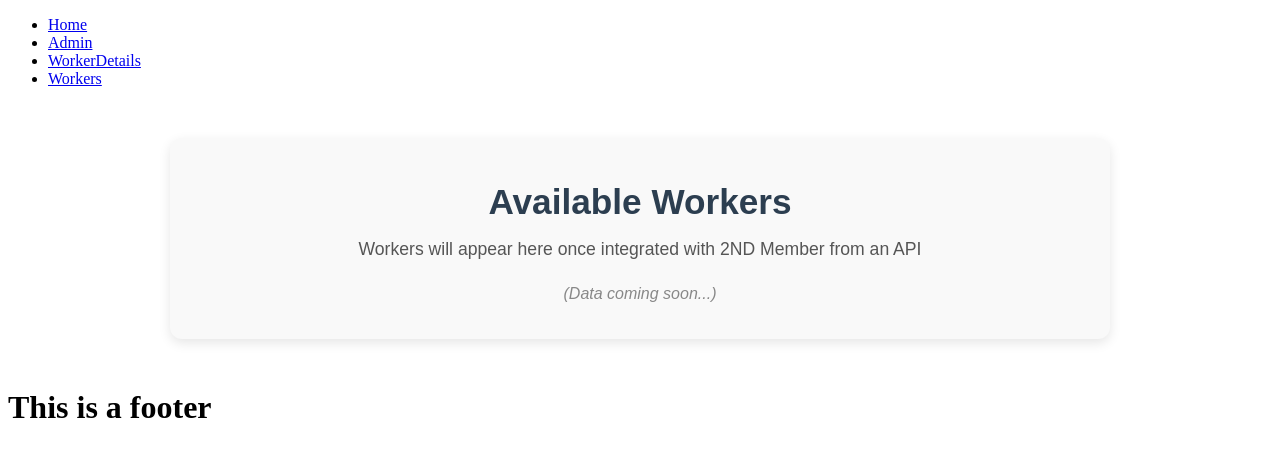
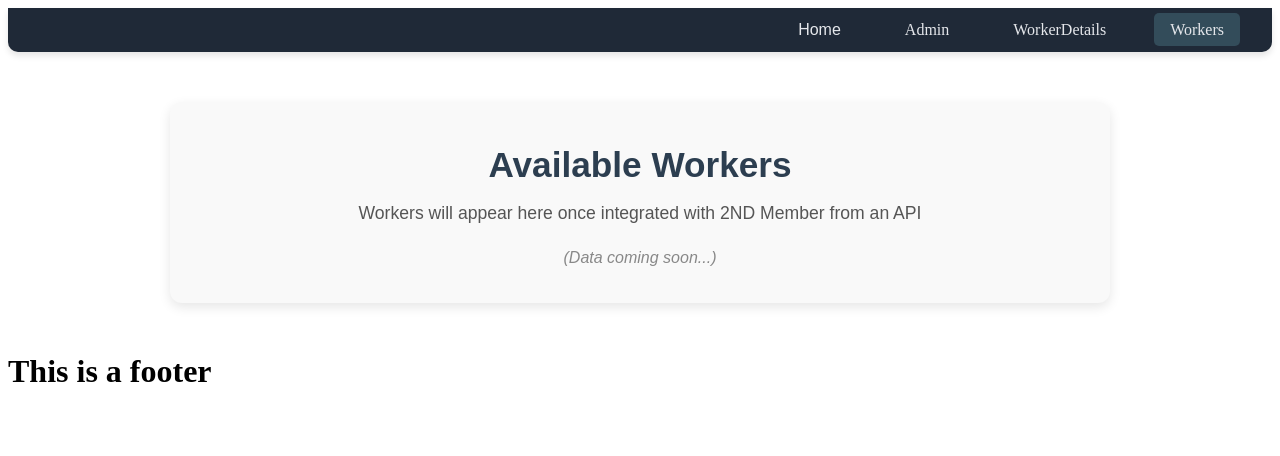
Before and after one commit to Gueverstarstone/skill-connect, a React (Vite) app: page /workers in a window 1280 px wide. Shown: the top 456 px of the page. Built offline with nearby package versions, Linux system fonts and the light colour scheme.

Commit message:
styled the nav bar

```diff
--- a/src/components/Navbar.jsx
+++ b/src/components/Navbar.jsx
@@ -1,25 +1,46 @@
-import React from 'react'
-import { NavLink } from 'react-router-dom'
+import React from "react";
+import { NavLink } from "react-router-dom";
+import styles from "./navbar.module.css";
 
 export default function Navbar() {
   return (
     <div>
-      <nav>
-        <ul>
-          <li>
-            <NavLink to='/home'>Home</NavLink>
+      <nav className={styles.navbar}>
+        <ul className={styles.navList}>
+          <li className={styles.navItem}>
+            <NavLink
+              to="/home"
+              className={({ isActive }) => (isActive ? styles.activeLink : "")}
+            >
+              Home
+            </NavLink>
           </li>
           <li>
-            <NavLink to='/admin'>Admin</NavLink>
+            <NavLink
+              to="/admin"
+              className={({ isActive }) => (isActive ? styles.activeLink : "")}
+            >
+              Admin
+            </NavLink>
           </li>
           <li>
-            <NavLink to='/workerDetails'>WorkerDetails</NavLink>
+            <NavLink
+              to="/workerDetails"
+              className={({ isActive }) => (isActive ? styles.activeLink : "")}
+            >
+              WorkerDetails
+            </NavLink>
           </li>
           <li>
-            <NavLink to='/workers'>Workers</NavLink>
+            <NavLink
+              to="/workers"
+              className={({ isActive }) => (isActive ? styles.activeLink : "")}
+            >
+              Workers
+            </NavLink>
           </li>
         </ul>
       </nav>
     </div>
-  )
+  );
 }
--- /dev/null
+++ b/src/components/navbar.module.css
@@ -0,0 +1,39 @@
+.navbar {
+  background-color: #1f2937;
+  padding: 0.8rem 2rem;
+  box-shadow: 0 4px 6px rgba(0, 0, 0, 0.1);
+  border-radius: 0 0 10px 10px;
+}
+
+.navList {
+  list-style: none;
+  display: flex;
+  justify-content: flex-end;
+  gap: 2rem;
+  margin: 0;
+  padding: 0;
+}
+
+.navItem {
+  font-family: "Arial", sans-serif;
+}
+
+.navList a {
+  text-decoration: none;
+  color: #e5e7eb;
+  font-weight: 500;
+  padding: 0.5rem 1rem;
+  border-radius: 5px;
+  transition: all 0.3s ease;
+}
+
+.navList a:hover {
+  background-color: #374151;
+  color: #fbbf24;
+}
+
+.activeLink {
+  background-color: #476f7d7f;
+  color: #1f2937;
+  font-weight: 600;
+}
--- a/src/pages/Workers.jsx
+++ b/src/pages/Workers.jsx
@@ -1,5 +1,5 @@
 import React from "react";
-import styles from './workers.module.css';
+import styles from "./workers.module.css";
 
 export default function Workers() {
   return (
@@ -8,9 +8,7 @@ export default function Workers() {
       <p className={styles.subtitle}>
         Workers will appear here once integrated with 2ND Member from an API
       </p>
-      <p className={styles.placeholder}>
-        (Data coming soon...)
-      </p>
+      <p className={styles.placeholder}>(Data coming soon...)</p>
     </div>
   );
 }
--- a/src/pages/workers.module.css
+++ b/src/pages/workers.module.css
@@ -2,7 +2,7 @@
   max-width: 900px;
   margin: 50px auto;
   padding: 20px;
-  font-family: 'Arial', sans-serif;
+  font-family: "Arial", sans-serif;
   text-align: center;
   background-color: #f9f9f9;
   border-radius: 12px;
```
Also changed, not shown: src/App.jsx (+9 -10 lines).
